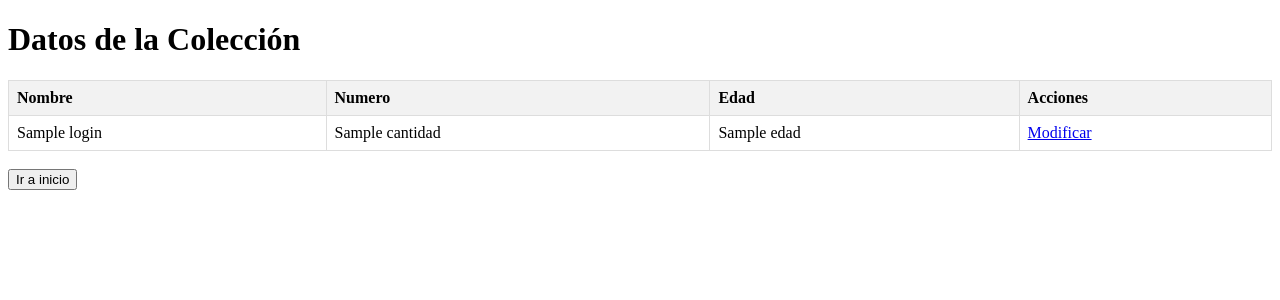
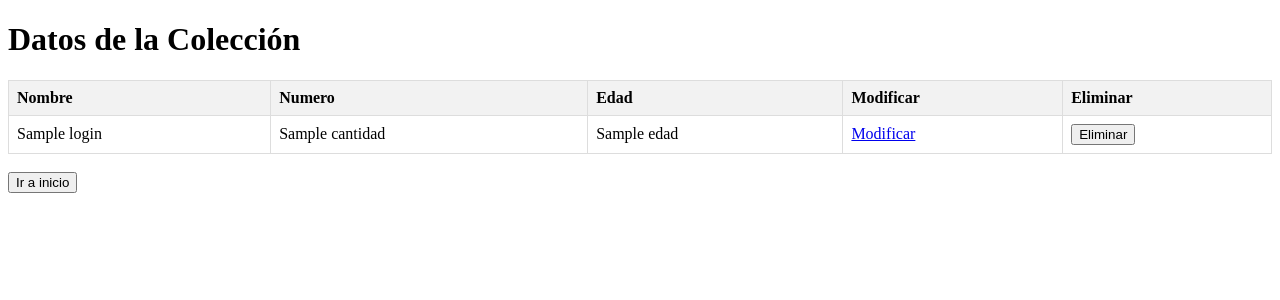
Before and after one commit to sergioarcila99/Implementacion-de-un-Crud-con-Python-Flask-MongoDB-y-RestFul-API, a Flask app: page /show_data in a window 1280 px wide. Shown: the top 300 px of the page. Run offline with Flask 3, Linux system fonts and the light colour scheme; a database or web service that is not in the repository returns one stand-in record (values such as "Sample title").

Commit message:
Se agrego la funcion del Crud Delete
Agregada funcion CRUD D = Delete

```diff
--- a/Crud/app.py
+++ b/Crud/app.py
@@ -3,6 +3,7 @@ from login_routes import login_bp
 from show_collection import show_collection_bp
 from create_user import create_user_bp
 from modificar_user import modify_data_bp
+from delete_user import delete_data_bp
 import os
 from dotenv import load_dotenv
 load_dotenv()
@@ -22,6 +23,9 @@ app.register_blueprint(create_user_bp)
 # Registrar el Blueprint de la modificacion de usuarios en la aplicación
 app.register_blueprint(modify_data_bp)
 
+# Registrar el Blueprint de la deletacion de usuarios en la aplicación
+app.register_blueprint(delete_data_bp)
+
 
 # Ruta para redirigir al login
 @app.route('/')
--- a/Crud/templates/collection.html
+++ b/Crud/templates/collection.html
@@ -28,7 +28,8 @@
             <th>Nombre</th>
             <th>Numero</th>
             <th>Edad</th>
-            <th>Acciones</th>
+            <th>Modificar</th>
+            <th>Eliminar</th>
             <!-- Agregar más columnas según tu estructura de datos -->
         </tr>
         {% for item in data %}
@@ -38,6 +39,39 @@
             <td>{{ item.edad }}</td>
             <!-- Agregar más columnas según tu estructura de datos -->
             <td><a href="/modify_user_page?id={{ item._id }}">Modificar</a></td>
+            <td>
+
+                <form id="deleteForm_{{ item._id }}" action="/delete_user/{{ item._id }}" method="post" style="display: none;">
+                    <input type="hidden" name="_method" value="DELETE">
+                </form>
+                <button onclick="deleteUser('{{ item._id }}')">Eliminar</button>
+
+                <script>
+                    function deleteUser(userId) {
+                        if (confirm("¿Estás seguro de que deseas eliminar este usuario?")) {
+                            var xhr = new XMLHttpRequest();
+                            xhr.open("DELETE", "/delete_user/" + userId, true);
+                            xhr.onreadystatechange = function() {
+                                if (xhr.readyState === 4) {
+                                    if (xhr.status === 200) {
+                                        // Manejar la respuesta si es necesario
+                                        location.reload(); // Recargar la página después de eliminar el usuario
+                                    } else {
+                                        // Manejar el error si es necesario
+                                        alert("Error al eliminar el usuario.");
+                                    }
+                                }
+                            };
+                            xhr.send(); // Enviar una solicitud DELETE sin cuerpo
+                        }
+                    }
+
+                </script>
+
+
+
+
+            </td>
         </tr>
         {% endfor %}
     </table>
```
Also changed, not shown: Crud/delete_user.py (added, +31 -0 lines), Crud/requirements/requirements.txt (line endings or trailing spaces), Crud/templates/delete.html (deleted).
